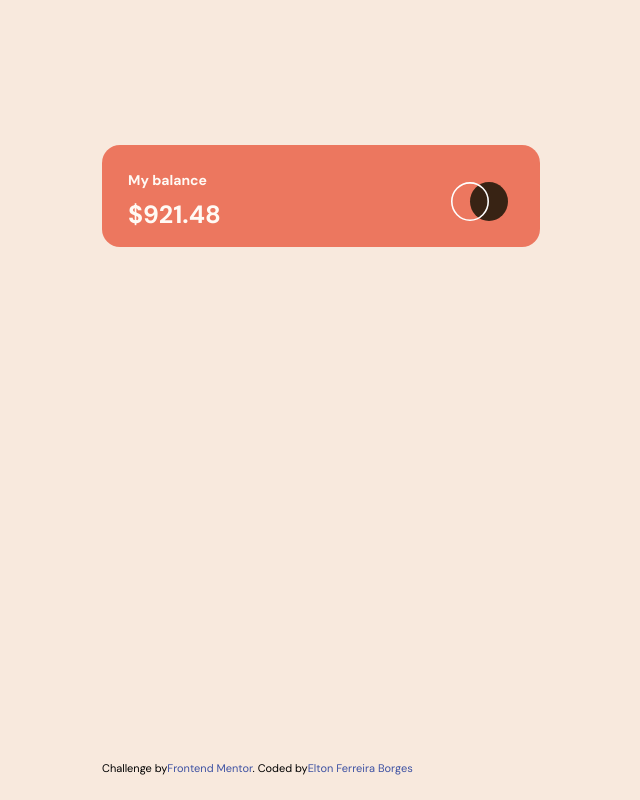
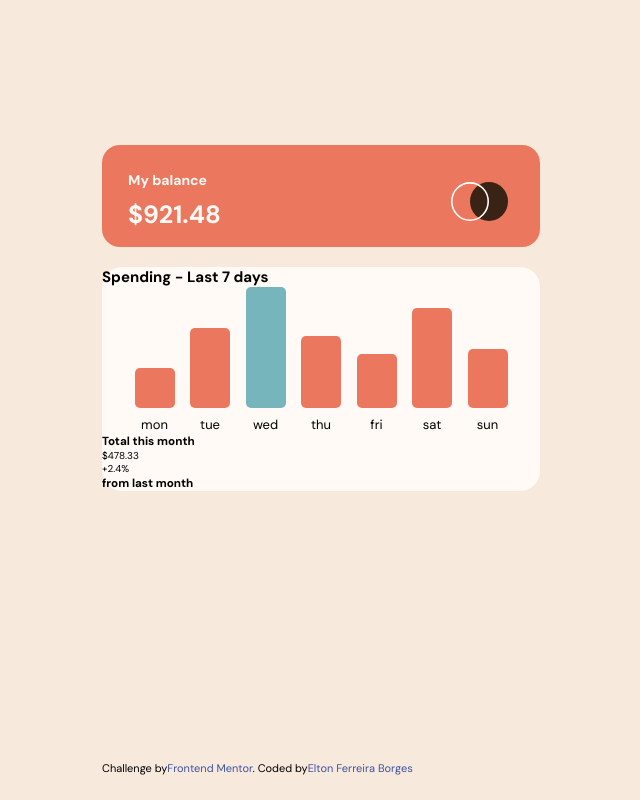
Before and after one commit to CriM1Nal1337/expenses-chart-component-main, a React (Vite) app: page / in a window 1280 px wide. Shown: the whole page, without its empty margins (319-959 px from the left). Built offline with nearby package versions, Linux system fonts and the light colour scheme.

Commit message:
Update - Main/Graph

```diff
--- /dev/null
+++ b/src/components/Graph/index.jsx
@@ -0,0 +1,46 @@
+import React from "react";
+import styled from "styled-components";
+import data from '../../../data.json';
+
+const Graph = () => {
+  // Obtém o dia atual da semana (0 para domingo, 1 para segunda-feira, etc.)
+  const currentDay = new Date().getDay();
+
+  return (
+    <Div>
+      {data.map((item, index) => (
+        <Day key={index}>
+          <GraphBar height={item.amount} isCurrentDay={currentDay === index} />
+          <DayList textContent={item.day} />
+        </Day>
+      ))}
+    </Div>
+  );
+}
+
+const Div = styled.div`
+    display: flex;
+    gap: 1.55rem;
+    justify-content: center;
+    align-items: baseline;
+`
+const Day = styled.div`
+  display: flex;
+  align-items: center;
+  flex-direction: column;
+  font-size: 1.3rem;
+`
+
+const GraphBar = styled.div`
+    height: ${props => props.height * 2.3}px;
+    width: 4rem;
+    background-color: ${props => props.isCurrentDay ? 'var(--Cyan)' : 'var(--Softred)'};
+    border-radius: 0.5rem;
+    margin-bottom: 0.8rem;
+`
+
+const DayList = ({ textContent }) => {
+  return <div>{textContent}</div>;
+}
+
+export default Graph;
--- a/src/components/header/index.jsx
+++ b/src/components/header/index.jsx
@@ -22,6 +22,7 @@ const Headers = styled.header`
     width: 43.8rem;
     border-radius: 1.8rem;
     padding: 1rem 3.2rem 0 1rem;
+    margin-bottom: 2rem;
 `
 const Div = styled.div`
     padding: 1.6rem;
--- a/src/components/main/index.jsx
+++ b/src/components/main/index.jsx
@@ -1,12 +1,31 @@
 import React from "react";
-import styled from 'styled-components'
+import styled from "styled-components";
+import Graph from "../Graph";
 
 function Main() {
     return (
-        <main>
+        <Mains>
+            <h2>Spending - Last 7 days</h2>
+            <div>
+                <Graph />
+            </div>
 
-        </main>
+            <div>
+                <div>
+                    <h3>Total this month</h3>
+                    <span>$478.33</span>
+                </div>
+                <div>
+                    <span>+2.4%</span>
+                    <h3>from last month</h3>
+                </div>
+            </div>
+        </Mains>
     )
 }
 
+const Mains = styled.main`
+    background-color: var(--Verypaleorange);
+    border-radius: 2rem;
+`
 export default Main
```
